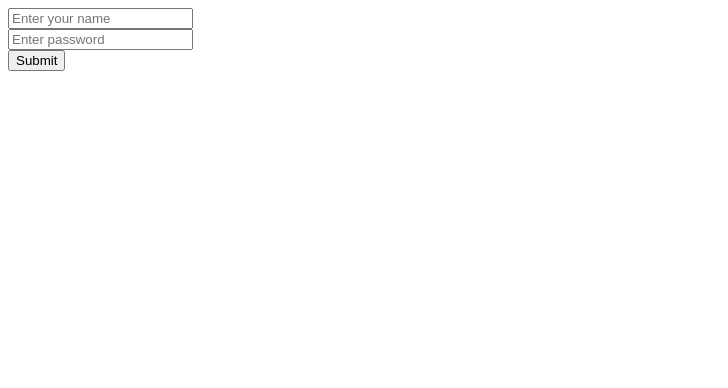
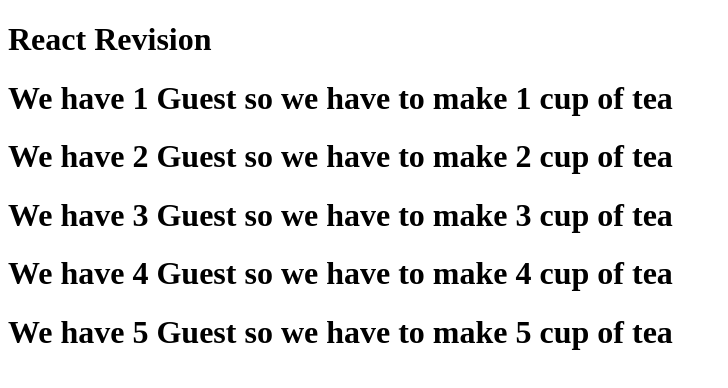
Before and after one commit to thecodexnam/React-Js-Revision, a React (Vite) app in the folder react-revision/: page / in a window 1280 px wide. Shown: the top 388 px of the page, without its empty margins (0-728 px from the left). Built offline with nearby package versions, Linux system fonts and the light colour scheme.

Commit message:
pure component

```diff
--- a/react-revision/src/App.jsx
+++ b/react-revision/src/App.jsx
@@ -1,233 +1,260 @@
-import { useFormStatus } from "react-dom";
+import React from 'react'
 
-function SubmitButton() {
-  const { pending } = useFormStatus();
+let guest = 0;
 
+const App = () => {
   return (
-    <>
-      {pending && <img src="https://i.gifer.com/ZZ5H.gif" alt="Loading..." width="50"/>}
-      <button type="submit" disabled={pending}>
-        {pending ? "Submitting..." : "Submit"}
-      </button>
-    </>
-  );
+    <div>
+      <h1>React Revision</h1>
+      <Counter guest={1}/>
+      <Counter guest={2}/>
+      <Counter guest={3}/>
+      <Counter guest={4}/>
+      <Counter guest={5}/>
+    </div>
+  )
 }
 
-export default function App() {
+const Counter=({guest})=>{
+  return <h1>We have {guest} Guest so we have to make {guest} cup of tea</h1>
+}
 
-  async function handleSubmit() {
-    await new Promise(res => setTimeout(res, 3000));
-    console.log("Submit");
-  }
-
-  return (
-    <form action={handleSubmit}>
-      <input type="text" placeholder="Enter your name" /><br />
-      <input type="password" placeholder="Enter password" /><br />
-      <SubmitButton />
-    </form>
-  );
-}
+export default App;
 
 
 
 
 
-// import React, { useState } from 'react'
-// import { UseTransition } from './UseTransition';
+// import { useFormStatus } from "react-dom";
 
-// const App = () => {
+// function SubmitButton() {
+//   const { pending } = useFormStatus();
+
 //   return (
-//     <div>
-//         <h1>React Revision</h1>
-//         <hr/>
-//         {/* <UncontrolledComponent/> */}
-//         {/* <UseTransition/> */}
-//     </div>
-//   )
+//     <>
+//       {pending && <img src="https://i.gifer.com/ZZ5H.gif" alt="Loading..." width="50"/>}
+//       <button type="submit" disabled={pending}>
+//         {pending ? "Submitting..." : "Submit"}
+//       </button>
+//     </>
+//   );
 // }
 
-// export default App;
+// export default function App() {
 
+//   async function handleSubmit() {
+//     await new Promise(res => setTimeout(res, 3000));
+//     console.log("Submit");
+//   }
 
 //   return (
-//     <div>
-//       <h1>UseForm Hook in React JS</h1>
-//       <form action={handleSubmit}>
-//         <CustomerForm/>
-//       </form>
-//     </div>
-//   )
+//     <form action={handleSubmit}>
+//       <input type="text" placeholder="Enter your name" /><br />
+//       <input type="password" placeholder="Enter password" /><br />
+//       <SubmitButton />
+//     </form>
+//   );
 // }
-
-// export default App;
 
 
 
-// import React from 'react'
-// import { use,useRef } from 'react'
-// import FormwardRef from './FormwardRef'
 
-// const App = () => {
-//   const inputRef = useRef(null);
 
-//   const updateInput= ()=>{
-//     inputRef.current.value=1000;
-//     inputRef.current.focus();
-//     inputRef.current.style.color='red';
-//   }
+// // import React, { useState } from 'react'
+// // import { UseTransition } from './UseTransition';
+
+// // const App = () => {
+// //   return (
+// //     <div>
+// //         <h1>React Revision</h1>
+// //         <hr/>
+// //         {/* <UncontrolledComponent/> */}
+// //         {/* <UseTransition/> */}
+// //     </div>
+// //   )
+// // }
+
+// // export default App;
+
+
+// //   return (
+// //     <div>
+// //       <h1>UseForm Hook in React JS</h1>
+// //       <form action={handleSubmit}>
+// //         <CustomerForm/>
+// //       </form>
+// //     </div>
+// //   )
+// // }
+
+// // export default App;
 
 
 
-//   return (
-//     <div>
-//       <h1>Forward Ref</h1>
-//       <FormwardRef ref={inputRef}/>
-//       <button onClick={updateInput}>Update Input Field</button>
-//     </div>
-//   )
-// }
+// // import React from 'react'
+// // import { use,useRef } from 'react'
+// // import FormwardRef from './FormwardRef'
 
-// export default App
+// // const App = () => {
+// //   const inputRef = useRef(null);
+
+// //   const updateInput= ()=>{
+// //     inputRef.current.value=1000;
+// //     inputRef.current.focus();
+// //     inputRef.current.style.color='red';
+// //   }
+
+
+
+// //   return (
+// //     <div>
+// //       <h1>Forward Ref</h1>
+// //       <FormwardRef ref={inputRef}/>
+// //       <button onClick={updateInput}>Update Input Field</button>
+// //     </div>
+// //   )
+// // }
+
+// // export default App
 
 
 
 
 
 
-// import React from 'react'
-// import { UseRef } from './UseRef'
-// import { UncontrolledComponent } from './UncontrolledComponent';
-// import User from './User';
+// // import React from 'react'
+// // import { UseRef } from './UseRef'
+// // import { UncontrolledComponent } from './UncontrolledComponent';
+// // import User from './User';
 
-// const App = () => {
+// // const App = () => {
 
-//   const DisplayName = (name) =>{
-//     alert('User name is '+ name);
-//   }
+// //   const DisplayName = (name) =>{
+// //     alert('User name is '+ name);
+// //   }
 
-//   return (
-//     <div>
-//       <h1>Call Parent Function from Child Component</h1>
-//       <User DisplayName={DisplayName} name="Naman Yadav"/>
-//       <User DisplayName={DisplayName} name="Rahul Sharma"/>
-//       <User DisplayName={DisplayName} name="Priya Patel"/>
-//       <User DisplayName={DisplayName} name="Amit Kumar"/>
-//     </div>
-//   )
-// }
+// //   return (
+// //     <div>
+// //       <h1>Call Parent Function from Child Component</h1>
+// //       <User DisplayName={DisplayName} name="Naman Yadav"/>
+// //       <User DisplayName={DisplayName} name="Rahul Sharma"/>
+// //       <User DisplayName={DisplayName} name="Priya Patel"/>
+// //       <User DisplayName={DisplayName} name="Amit Kumar"/>
+// //     </div>
+// //   )
+// // }
 
-// export default App;
+// // export default App;
 
 
 
 
 
 
-// import React from 'react'
-// import { Button } from 'react-bootstrap'
-// import { Alert } from 'react-bootstrap'
-// import Nav from 'react-bootstrap/Nav';
-// import NavDropdown from 'react-bootstrap/NavDropdown';
+// // import React from 'react'
+// // import { Button } from 'react-bootstrap'
+// // import { Alert } from 'react-bootstrap'
+// // import Nav from 'react-bootstrap/Nav';
+// // import NavDropdown from 'react-bootstrap/NavDropdown';
 
-// const App = () => {
+// // const App = () => {
 
-//   const handleSelect = (eventKey) => alert(`selected ${eventKey}`);
-//   return (
-//     <div>
+// //   const handleSelect = (eventKey) => alert(`selected ${eventKey}`);
+// //   return (
+// //     <div>
 
-//             <Nav variant="pills" activeKey="1" onSelect={handleSelect}>
-//       <Nav.Item>
-//         <Nav.Link eventKey="1" href="#/home">
-//           NavLink 1 content
-//         </Nav.Link>
-//       </Nav.Item>
-//       <Nav.Item>
-//         <Nav.Link eventKey="2" title="Item">
-//           NavLink 2 content
-//         </Nav.Link>
-//       </Nav.Item>
-//       <Nav.Item>
-//         <Nav.Link eventKey="3" disabled>
-//           NavLink 3 content
-//         </Nav.Link>
-//       </Nav.Item>
-//       <NavDropdown title="Dropdown" id="nav-dropdown">
-//         <NavDropdown.Item eventKey="4.1">Action</NavDropdown.Item>
-//         <NavDropdown.Item eventKey="4.2">Another action</NavDropdown.Item>
-//         <NavDropdown.Item eventKey="4.3">Something else here</NavDropdown.Item>
-//         <NavDropdown.Divider />
-//         <NavDropdown.Item eventKey="4.4">Separated link</NavDropdown.Item>
-//       </NavDropdown>
-//     </Nav>
+// //             <Nav variant="pills" activeKey="1" onSelect={handleSelect}>
+// //       <Nav.Item>
+// //         <Nav.Link eventKey="1" href="#/home">
+// //           NavLink 1 content
+// //         </Nav.Link>
+// //       </Nav.Item>
+// //       <Nav.Item>
+// //         <Nav.Link eventKey="2" title="Item">
+// //           NavLink 2 content
+// //         </Nav.Link>
+// //       </Nav.Item>
+// //       <Nav.Item>
+// //         <Nav.Link eventKey="3" disabled>
+// //           NavLink 3 content
+// //         </Nav.Link>
+// //       </Nav.Item>
+// //       <NavDropdown title="Dropdown" id="nav-dropdown">
+// //         <NavDropdown.Item eventKey="4.1">Action</NavDropdown.Item>
+// //         <NavDropdown.Item eventKey="4.2">Another action</NavDropdown.Item>
+// //         <NavDropdown.Item eventKey="4.3">Something else here</NavDropdown.Item>
+// //         <NavDropdown.Divider />
+// //         <NavDropdown.Item eventKey="4.4">Separated link</NavDropdown.Item>
+// //       </NavDropdown>
+// //     </Nav>
 
-//       <h1>Bootstrap in React JS</h1>
-//       <Button>Bootstrap Button</Button>
-//       <Alert variant='success'>Hello BT</Alert>
-//       <Button onClick={()=>alert("You clicked danger Button")} variant='danger'>Danger</Button>
-//       <Button variant='warning'>Warning</Button>
-//       <Button variant='info'>Info</Button>
-//       <button onClick={()=>alert("You click on simple button")}>Simple Button</button>
-//     </div>
-//   )
-// }
+// //       <h1>Bootstrap in React JS</h1>
+// //       <Button>Bootstrap Button</Button>
+// //       <Alert variant='success'>Hello BT</Alert>
+// //       <Button onClick={()=>alert("You clicked danger Button")} variant='danger'>Danger</Button>
+// //       <Button variant='warning'>Warning</Button>
+// //       <Button variant='info'>Info</Button>
+// //       <button onClick={()=>alert("You click on simple button")}>Simple Button</button>
+// //     </div>
+// //   )
+// // }
 
-// export default App;
+// // export default App;
 
 
 
-// import React from 'react'
-// import styled from 'styled-components'
+// // import React from 'react'
+// // import styled from 'styled-components'
 
-// const App = () => {
+// // const App = () => {
 
-//   const Heading = styled.h2`
-//   color:red;
-//   background-color: black;
-//   padding:10px;
-//   padding-left:20px;
-//   border-radius:10px;
-//   `
+// //   const Heading = styled.h2`
+// //   color:red;
+// //   background-color: black;
+// //   padding:10px;
+// //   padding-left:20px;
+// //   border-radius:10px;
+// //   `
 
-//   // const Button = styled.button`
-//   //   padding:10px 20px;
-//   //   font-size:16px;
-//   //   border-radius:5px;
-//   //   background-color: green;
-//   //   color:white;
-//   //   border:none;
-//   //   cursor:pointer;
+// //   // const Button = styled.button`
+// //   //   padding:10px 20px;
+// //   //   font-size:16px;
+// //   //   border-radius:5px;
+// //   //   background-color: green;
+// //   //   color:white;
+// //   //   border:none;
+// //   //   cursor:pointer;
 
-//   //   &:hover{
-//   //     background-color: darkgreen;
-//   //   }
-//   // `
+// //   //   &:hover{
+// //   //     background-color: darkgreen;
+// //   //   }
+// //   // `
 
-//   const Button = styled.button({
-//     fontSize:'16px',
-//     borderRadius:'5px',
-//     backgroundColor: 'green',
-//     padding:'10px 20px',
-//     color:'white',
-//     border:'none',
-//     cursor:'pointer',
+// //   const Button = styled.button({
+// //     fontSize:'16px',
+// //     borderRadius:'5px',
+// //     backgroundColor: 'green',
+// //     padding:'10px 20px',
+// //     color:'white',
+// //     border:'none',
+// //     cursor:'pointer',
 
-//     '&:hover':{
-//       backgroundColor: 'darkgreen',
-//     }
-//   })
+// //     '&:hover':{
+// //       backgroundColor: 'darkgreen',
+// //     }
+// //   })
 
 
-//   return (
-//     <div>
-//       <h1>Styled Component with React JS</h1>
-//       <Heading>Hello, Brother</Heading>
-//       <Button onClick={()=>console.log("Clicked")}>Click Me</Button>
-//     </div>
-//   )
-// }
+// //   return (
+// //     <div>
+// //       <h1>Styled Component with React JS</h1>
+// //       <Heading>Hello, Brother</Heading>
+// //       <Button onClick={()=>console.log("Clicked")}>Click Me</Button>
+// //     </div>
+// //   )
+// // }
 
-// export default App
+// // export default App
 
 
 
@@ -235,47 +262,47 @@ export default function App() {
 
 
 
-// import React from 'react'
-// import User from './User';
+// // import React from 'react'
+// // import User from './User';
 
-// const App = () => {
+// // const App = () => {
 
-//       const UserData = [
-//        { Name:"Naman",
-//         age:20,
-//         Address:"31B/1 Najafgarh, New Delhi - 110043",
-//         email:"namantest@gmail.com",
-//         id:1
-//        },
-//        { Name:"Daman",
-//         age:29,
-//         Address:"House-21 Mistic Fall, England - 5452",
-//         email:"damontest@gmail.com",
-//         id:2
-//        },
-//        { Name:"Stefen",
-//         age:23,
-//         Address:"House-210 Mistic Fall, England - 5452",
-//         email:"stefentest@gmail.com",
-//         id:3
-//        }
-//     ]
+// //       const UserData = [
+// //        { Name:"Naman",
+// //         age:20,
+// //         Address:"31B/1 Najafgarh, New Delhi - 110043",
+// //         email:"namantest@gmail.com",
+// //         id:1
+// //        },
+// //        { Name:"Daman",
+// //         age:29,
+// //         Address:"House-21 Mistic Fall, England - 5452",
+// //         email:"damontest@gmail.com",
+// //         id:2
+// //        },
+// //        { Name:"Stefen",
+// //         age:23,
+// //         Address:"House-210 Mistic Fall, England - 5452",
+// //         email:"stefentest@gmail.com",
+// //         id:3
+// //        }
+// //     ]
 
-//   return (
-//     <div>
-//       <h1>ReUse Component in Loop</h1>
-//       {
-//         UserData.map((user)=>(
-//           <div key={user.id}>
-//             <User user={user}/>
-//           </div>
-//         ))
-//       }
-//     </div>
-//   )
-// }
+// //   return (
+// //     <div>
+// //       <h1>ReUse Component in Loop</h1>
+// //       {
+// //         UserData.map((user)=>(
+// //           <div key={user.id}>
+// //             <User user={user}/>
+// //           </div>
+// //         ))
+// //       }
+// //     </div>
+// //   )
+// // }
 
-// export default App
+// // export default App
 
 
 
@@ -286,89 +313,89 @@ export default function App() {
 
 
 
-// import React, { useState } from 'react'
-// import User from './User'
-// import Wrapper from './Wrapper'
+// // import React, { useState } from 'react'
+// // import User from './User'
+// // import Wrapper from './Wrapper'
 
-// const App = () => {
-//   const[name,setName] = useState('');
-//   const[password,setPassword] = useState('');
-//   const[email,setEmail] = useState('');
+// // const App = () => {
+// //   const[name,setName] = useState('');
+// //   const[password,setPassword] = useState('');
+// //   const[email,setEmail] = useState('');
 
-//   const hanadleclear = () =>{
-//     setEmail('')
-//     setPassword('')
-//     setName('')
-//   }
+// //   const hanadleclear = () =>{
+// //     setEmail('')
+// //     setPassword('')
+// //     setName('')
+// //   }
 
-//   return (
-//       <div>
-//         <h1>Controlled Component</h1>
-//         <form>
-//           <input type='text' value={name} onChange={(e)=>setName(e.target.value)} placeholder='Enter Name'/><br/><br/>
-//           <input type='password' value={password}  onChange={(e)=>setPassword(e.target.value)} placeholder='Enter password'/><br/><br/>
-//           <input type='email' value={email} onChange={(e)=>setEmail(e.target.value)} placeholder='Enter email'/><br/><br/>
-//           <button>Submit</button>
-//           <button type='button' onClick={hanadleclear}>clear</button>
+// //   return (
+// //       <div>
+// //         <h1>Controlled Component</h1>
+// //         <form>
+// //           <input type='text' value={name} onChange={(e)=>setName(e.target.value)} placeholder='Enter Name'/><br/><br/>
+// //           <input type='password' value={password}  onChange={(e)=>setPassword(e.target.value)} placeholder='Enter password'/><br/><br/>
+// //           <input type='email' value={email} onChange={(e)=>setEmail(e.target.value)} placeholder='Enter email'/><br/><br/>
+// //           <button>Submit</button>
+// //           <button type='button' onClick={hanadleclear}>clear</button>
 
-//           <h1>{name}</h1>
-//           <h1>{password}</h1>
-//           <h1>{email}</h1>
-//         </form>
+// //           <h1>{name}</h1>
+// //           <h1>{password}</h1>
+// //           <h1>{email}</h1>
+// //         </form>
 
 
 
 
-//         {/* <h1>Task in React JS</h1>
-//         <div style={{margin:"10px",padding:"10px"}}>
-//         <input type='text' value={name}  onChange={(e)=>setName(e.target.value)} placeholder='Enter Name'/> <br/>
-//         <input type='number' value={age} onChange={(e)=>setage(e.target.value)} placeholder='Enter Age'/> <br/>
-//         <input type='address' value={address} onChange={(e)=>setaddress(e.target.value)} placeholder='Enter Address'/> <br/>
-//         <button disabled={!name || !age || !address} onClick={handleOutput}>Submit</button>
+// //         {/* <h1>Task in React JS</h1>
+// //         <div style={{margin:"10px",padding:"10px"}}>
+// //         <input type='text' value={name}  onChange={(e)=>setName(e.target.value)} placeholder='Enter Name'/> <br/>
+// //         <input type='number' value={age} onChange={(e)=>setage(e.target.value)} placeholder='Enter Age'/> <br/>
+// //         <input type='address' value={address} onChange={(e)=>setaddress(e.target.value)} placeholder='Enter Address'/> <br/>
+// //         <button disabled={!name || !age || !address} onClick={handleOutput}>Submit</button>
 
-//         </div>
+// //         </div>
 
-//         {showOutput && (
-//           <>
-//           <h2>Your Name is: {name}</h2>
-//           <h2>Your Age is: {age}</h2>
-//           <h2>Your Address is: {address}</h2>
-//         </>
-//         )} */}
+// //         {showOutput && (
+// //           <>
+// //           <h2>Your Name is: {name}</h2>
+// //           <h2>Your Age is: {age}</h2>
+// //           <h2>Your Address is: {address}</h2>
+// //         </>
+// //         )} */}
 
 
 
-//       {/* <h1>Get Input Filed Value</h1>
-//       <input type='text' value={val} onChange={(event)=>setValue(event.target.value)} placeholder='Enter User Name'></input>
-//       <button style={{margin:"10px"}} onClick={()=>setValue("")}>Clear</button>
-//       <h1>{val}</h1> */}
+// //       {/* <h1>Get Input Filed Value</h1>
+// //       <input type='text' value={val} onChange={(event)=>setValue(event.target.value)} placeholder='Enter User Name'></input>
+// //       <button style={{margin:"10px"}} onClick={()=>setValue("")}>Clear</button>
+// //       <h1>{val}</h1> */}
 
 
 
 
-//       {/* <h1>Props in React JS</h1>
-//       <Wrapper color="Orange">
-//         <h1>Hello I'm Wrapper</h1>
-//       </Wrapper>
+// //       {/* <h1>Props in React JS</h1>
+// //       <Wrapper color="Orange">
+// //         <h1>Hello I'm Wrapper</h1>
+// //       </Wrapper>
 
-//       <Wrapper>
-//         <h1>Hello, I'm Naman Yadav</h1>
-//         <h1 style={{color:"blue"}}>Hello i'm CodeXnam</h1>
-//       </Wrapper> */}
+// //       <Wrapper>
+// //         <h1>Hello, I'm Naman Yadav</h1>
+// //         <h1 style={{color:"blue"}}>Hello i'm CodeXnam</h1>
+// //       </Wrapper> */}
 
 
-//       {/* <User name='Naman Yadav'/>
-//       <User/>
-//       <User name='Rohan Mathur'/>
-//       <User name='Vishnu Dubey'/>
-//       <User/> */}
+// //       {/* <User name='Naman Yadav'/>
+// //       <User/>
+// //       <User name='Rohan Mathur'/>
+// //       <User name='Vishnu Dubey'/>
+// //       <User/> */}
 
-//       {/* <User name="Naman Yadav"/>
-//       <User name = "Rohan Mathur"/>
-//       <User/>
-//       <User name='Vishnu Dubey'/> */}
-//     </div>
-//   )
-// }
+// //       {/* <User name="Naman Yadav"/>
+// //       <User name = "Rohan Mathur"/>
+// //       <User/>
+// //       <User name='Vishnu Dubey'/> */}
+// //     </div>
+// //   )
+// // }
 
-// export default App
+// // export default App
```
